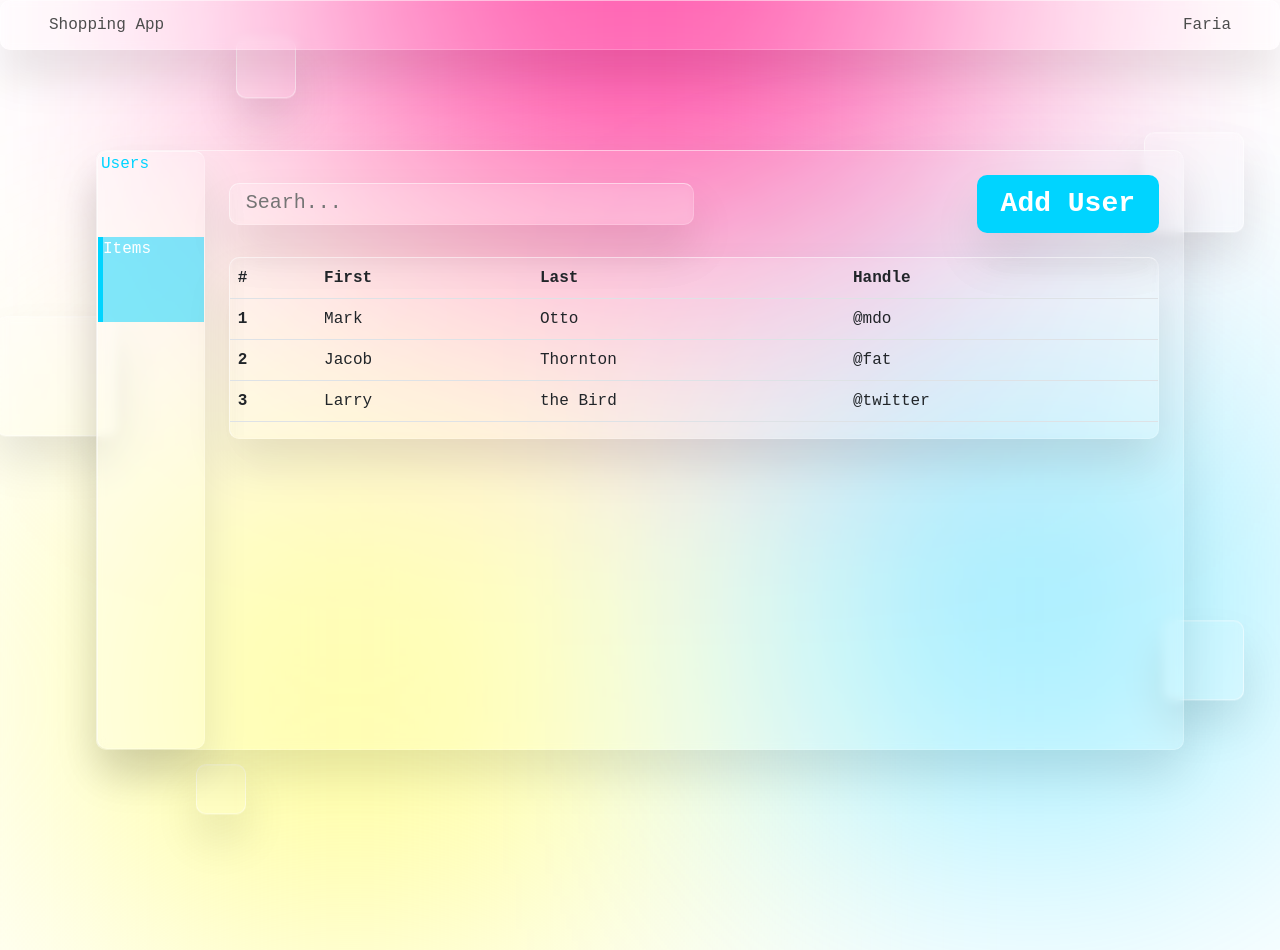
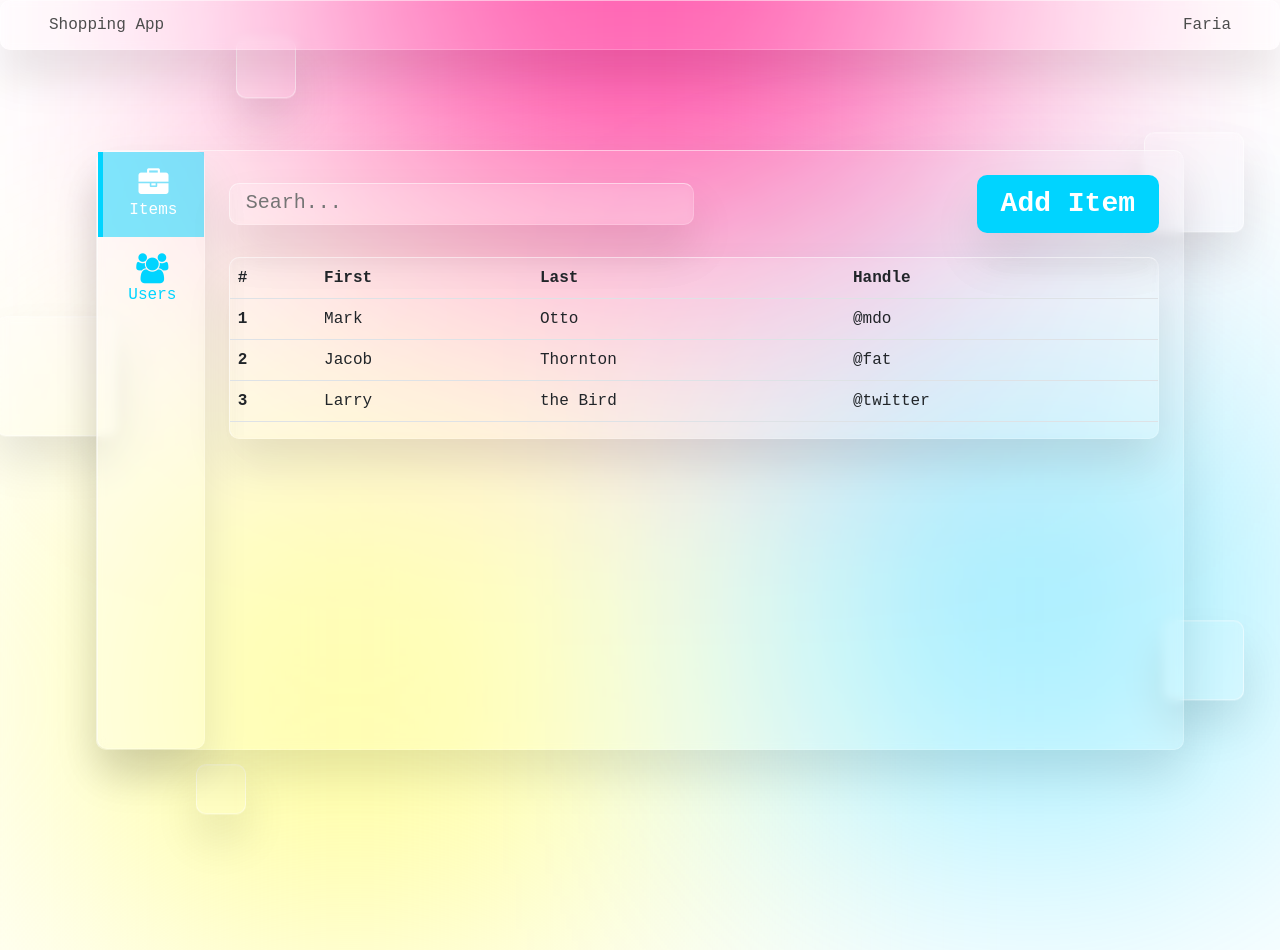
Before and after one commit to faria-karim-porna/mern-shopping-app-client, a React (Vite) app: page / in a window 1280 px wide. Built offline with nearby package versions, Linux system fonts and the light colour scheme; no server answers.

Commit message:
Fixed Switching View

```diff
--- a/index.html
+++ b/index.html
@@ -4,7 +4,8 @@
     <meta charset="UTF-8" />
     <link rel="icon" type="image/svg+xml" href="/vite.svg" />
     <meta name="viewport" content="width=device-width, initial-scale=1.0" />
-    <title>Vite + React + TS</title>
+    <link rel="stylesheet" href="https://stackpath.bootstrapcdn.com/font-awesome/4.7.0/css/font-awesome.min.css" />
+    <title>Shopping App</title>
   </head>
   <body>
     <div id="root"></div>
--- a/package.json
+++ b/package.json
@@ -10,6 +10,10 @@
     "preview": "vite preview"
   },
   "dependencies": {
+    "@fortawesome/fontawesome-svg-core": "^6.4.0",
+    "@fortawesome/free-regular-svg-icons": "^6.4.0",
+    "@fortawesome/free-solid-svg-icons": "^6.4.0",
+    "@fortawesome/react-fontawesome": "^0.2.0",
     "@reduxjs/toolkit": "^1.9.5",
     "@types/react-bootstrap": "^0.32.32",
     "@types/react-router-dom": "^5.3.3",
--- a/src/assets/css/style.css
+++ b/src/assets/css/style.css
@@ -332,6 +332,10 @@ input:focus {
     color: rgba(0, 212, 255, 1);
 }
 
+.icon{
+    font-size: 30px;
+}
+
 .active {
     background-color: rgba(0, 212, 255, 0.5);
     color: white;
--- a/src/components/common/Main.tsx
+++ b/src/components/common/Main.tsx
@@ -1,54 +1,20 @@
 import React from "react";
-import { useAppDispatch } from "../core/redux/reduxStore";
+import { useAppDispatch, useAppSelector } from "../core/redux/reduxStore";
 import { UIAction } from "../core/redux/slices/UISlice";
 import { EnumModal } from "../core/enums/EnumModal";
+import { shallowEqual } from "react-redux";
+import { EnumView } from "../core/enums/EnumView";
+import { ItemsView } from "../views/ItemsView";
+import { UsersView } from "../views/UsersView";
 
 const MainComponent = () => {
-  const dispatch = useAppDispatch();
-  return (
-    <div className="main w-100 px-4">
-      <div className="d-flex justify-content-between mt-4">
-        <input type="text" placeholder="Searh..." className="glass-effect py-2 px-3 my-2 w-50" name="Search" />
-        <button onClick={() => dispatch(UIAction.setModalView(EnumModal.UserModal))} className="form-button px-4">
-          Add User
-        </button>
-      </div>
-      <div className="glass-effect mt-4">
-        <div className="table-box table-responsive">
-          <table className="table">
-            <thead>
-              <tr>
-                <th scope="col">#</th>
-                <th scope="col">First</th>
-                <th scope="col">Last</th>
-                <th scope="col">Handle</th>
-              </tr>
-            </thead>
-            <tbody>
-              <tr>
-                <th scope="row">1</th>
-                <td>Mark</td>
-                <td>Otto</td>
-                <td>@mdo</td>
-              </tr>
-              <tr>
-                <th scope="row">2</th>
-                <td>Jacob</td>
-                <td>Thornton</td>
-                <td>@fat</td>
-              </tr>
-              <tr>
-                <th scope="row">3</th>
-                <td>Larry</td>
-                <td>the Bird</td>
-                <td>@twitter</td>
-              </tr>
-            </tbody>
-          </table>
-        </div>
-      </div>
-    </div>
+  const store = useAppSelector(
+    (state) => ({
+      view: state.UI.view,
+    }),
+    shallowEqual
   );
+  return <>{store.view === EnumView.ItemView ? <ItemsView /> : <UsersView />}</>;
 };
 
 export const Main = React.memo(MainComponent);
--- a/src/components/common/Sidebar.tsx
+++ b/src/components/common/Sidebar.tsx
@@ -1,10 +1,37 @@
 import React from "react";
+import { useAppDispatch, useAppSelector } from "../core/redux/reduxStore";
+import { UIAction } from "../core/redux/slices/UISlice";
+import { EnumView } from "../core/enums/EnumView";
+import { shallowEqual } from "react-redux";
 
 const SidebarComponent = () => {
+  const store = useAppSelector(
+    (state) => ({
+      view: state.UI.view,
+    }),
+    shallowEqual
+  );
+  const dispatch = useAppDispatch();
   return (
     <div className="sidebar glass-effect">
-      <div className="sidebar-option">Users</div>
-      <div className="sidebar-option active">Items</div>
+      <div
+        className={`sidebar-option d-flex flex-column justify-content-center align-items-center ${
+          store.view === EnumView.ItemView ? "active" : ""
+        }`}
+        onClick={() => dispatch(UIAction.setView(EnumView.ItemView))}
+      >
+        <i className="fa fa-briefcase icon"></i>
+        <div>Items</div>
+      </div>
+      <div
+        className={`sidebar-option d-flex flex-column justify-content-center align-items-center ${
+          store.view === EnumView.UserView ? "active" : ""
+        }`}
+        onClick={() => dispatch(UIAction.setView(EnumView.UserView))}
+      >
+        <i className="fa fa-users icon"></i>
+        <div>Users</div>
+      </div>
     </div>
   );
 };
--- /dev/null
+++ b/src/components/core/enums/EnumView.ts
@@ -0,0 +1,4 @@
+export enum EnumView {
+  ItemView = "ItemView",
+  UserView = "UserView",
+}
--- a/src/components/core/redux/slices/UISlice.ts
+++ b/src/components/core/redux/slices/UISlice.ts
@@ -1,13 +1,16 @@
 import { createSlice, PayloadAction } from "@reduxjs/toolkit";
 import { MovieType } from "../../types/moviesType";
 import { EnumModal } from "../../enums/EnumModal";
+import { EnumView } from "../../enums/EnumView";
 
 interface UIState {
   showModal?: EnumModal;
+  view?: EnumView;
 }
 
 const initialState: UIState = {
   showModal: EnumModal.None,
+  view: EnumView.ItemView,
 };
 
 const UISlice = createSlice({
@@ -17,6 +20,9 @@ const UISlice = createSlice({
     setModalView(state, action: PayloadAction<EnumModal>) {
       state.showModal = action.payload;
     },
+    setView(state, action: PayloadAction<EnumView>) {
+      state.view = action.payload;
+    },
   },
 });
 export const UIReducer = UISlice.reducer;
--- a/src/components/pages/Dashboard.tsx
+++ b/src/components/pages/Dashboard.tsx
@@ -1,10 +1,32 @@
-import React from "react";
+import React, { useEffect } from "react";
 import { Sidebar } from "../common/Sidebar";
 import { Navbar } from "../common/Navbar";
 import { Main } from "../common/Main";
 import { GlassmorphismBackground } from "../common/GlassmorphismBackground";
 
 const DashboardComponent = () => {
+  useEffect(() => {
+    fetch("http://localhost:5000/api/getItems", {
+      headers: {
+        "Authorization":
+          "Bearer eyJhbGciOiJIUzI1NiIsInR5cCI6IkpXVCJ9.eyJlbWFpbCI6InN1cGVyQWRtaW5AYWRtaW4uY29tIiwicGFzc293cmQiOiJhZG1pbjAxMiEiLCJpYXQiOjE2ODM5Njc4ODR9.lSr3pYNbB3Fr44lwnTnIRrHFZ7eYiQqwvIpmTEGzGrA",
+      },
+    })
+      .then((res) => res.json())
+      .then((data) => {
+        console.log("data1", data);
+      });
+    fetch("http://localhost:5000/api/getUsers", {
+      headers: {
+        "Authorization":
+          "Bearer eyJhbGciOiJIUzI1NiIsInR5cCI6IkpXVCJ9.eyJlbWFpbCI6InN1cGVyQWRtaW5AYWRtaW4uY29tIiwicGFzc293cmQiOiJhZG1pbjAxMiEiLCJpYXQiOjE2ODM5Njc4ODR9.lSr3pYNbB3Fr44lwnTnIRrHFZ7eYiQqwvIpmTEGzGrA",
+      },
+    })
+      .then((res) => res.json())
+      .then((data) => {
+        console.log("data2", data);
+      });
+  }, []);
   return (
     <>
       <Navbar />
--- /dev/null
+++ b/src/components/views/ItemsView.tsx
@@ -0,0 +1,54 @@
+import React from "react";
+import { useAppDispatch } from "../core/redux/reduxStore";
+import { UIAction } from "../core/redux/slices/UISlice";
+import { EnumModal } from "../core/enums/EnumModal";
+
+const ItemsViewComponent = () => {
+  const dispatch = useAppDispatch();
+  return (
+    <div className="main w-100 px-4">
+      <div className="d-flex justify-content-between mt-4">
+        <input type="text" placeholder="Searh..." className="glass-effect py-2 px-3 my-2 w-50" name="Search" />
+        <button onClick={() => dispatch(UIAction.setModalView(EnumModal.UserModal))} className="form-button px-4">
+          Add Item
+        </button>
+      </div>
+      <div className="glass-effect mt-4">
+        <div className="table-box table-responsive">
+          <table className="table">
+            <thead>
+              <tr>
+                <th scope="col">#</th>
+                <th scope="col">First</th>
+                <th scope="col">Last</th>
+                <th scope="col">Handle</th>
+              </tr>
+            </thead>
+            <tbody>
+              <tr>
+                <th scope="row">1</th>
+                <td>Mark</td>
+                <td>Otto</td>
+                <td>@mdo</td>
+              </tr>
+              <tr>
+                <th scope="row">2</th>
+                <td>Jacob</td>
+                <td>Thornton</td>
+                <td>@fat</td>
+              </tr>
+              <tr>
+                <th scope="row">3</th>
+                <td>Larry</td>
+                <td>the Bird</td>
+                <td>@twitter</td>
+              </tr>
+            </tbody>
+          </table>
+        </div>
+      </div>
+    </div>
+  );
+};
+
+export const ItemsView = React.memo(ItemsViewComponent);
--- /dev/null
+++ b/src/components/views/UsersView.tsx
@@ -0,0 +1,54 @@
+import React from "react";
+import { useAppDispatch } from "../core/redux/reduxStore";
+import { UIAction } from "../core/redux/slices/UISlice";
+import { EnumModal } from "../core/enums/EnumModal";
+
+const UsersViewComponent = () => {
+  const dispatch = useAppDispatch();
+  return (
+    <div className="main w-100 px-4">
+      <div className="d-flex justify-content-between mt-4">
+        <input type="text" placeholder="Searh..." className="glass-effect py-2 px-3 my-2 w-50" name="Search" />
+        <button onClick={() => dispatch(UIAction.setModalView(EnumModal.UserModal))} className="form-button px-4">
+          Add User
+        </button>
+      </div>
+      <div className="glass-effect mt-4">
+        <div className="table-box table-responsive">
+          <table className="table">
+            <thead>
+              <tr>
+                <th scope="col">#</th>
+                <th scope="col">First</th>
+                <th scope="col">Last</th>
+                <th scope="col">Handle</th>
+              </tr>
+            </thead>
+            <tbody>
+              <tr>
+                <th scope="row">1</th>
+                <td>Mark</td>
+                <td>Otto</td>
+                <td>@mdo</td>
+              </tr>
+              <tr>
+                <th scope="row">2</th>
+                <td>Jacob</td>
+                <td>Thornton</td>
+                <td>@fat</td>
+              </tr>
+              <tr>
+                <th scope="row">3</th>
+                <td>Larry</td>
+                <td>the Bird</td>
+                <td>@twitter</td>
+              </tr>
+            </tbody>
+          </table>
+        </div>
+      </div>
+    </div>
+  );
+};
+
+export const UsersView = React.memo(UsersViewComponent);
```
Also changed, not shown: 1 other file (tests, documents, lock files or other folders).
